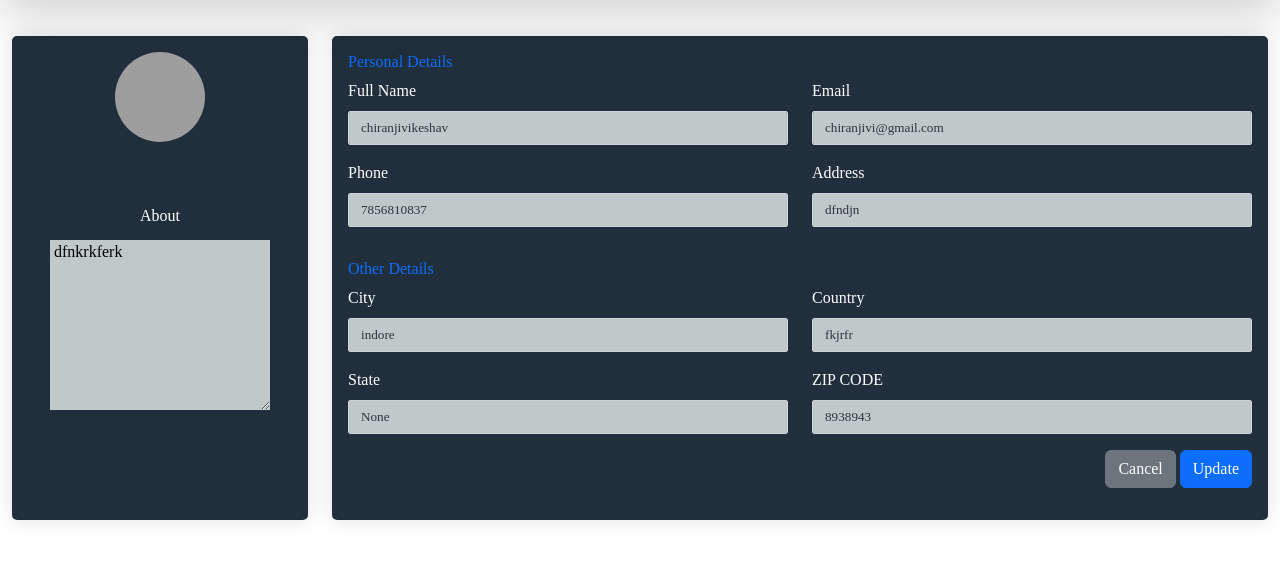
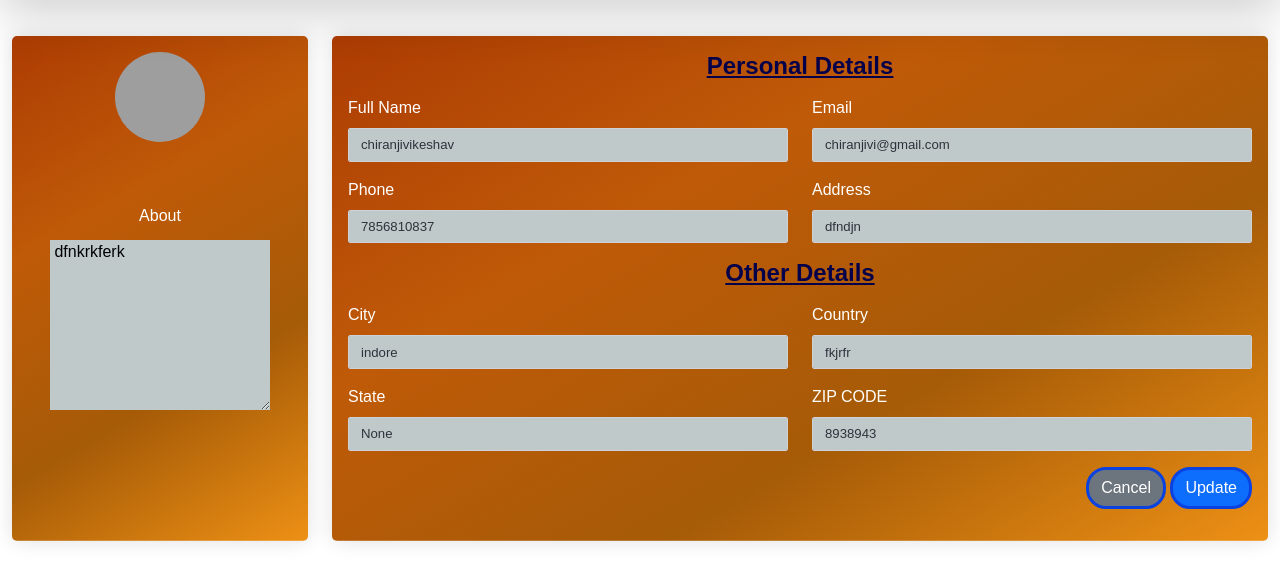
Before and after one commit to chiranjivikeshav/DBMS_Restaurants_management, a Django app: template templates/profile.html in a window 1280 px wide. Shown: the part 128-710 px from the top of the page. Run offline with Django 4.2, Linux system fonts and the light colour scheme; the template is opened without the code that fills it: values that come from a table or form of the project are taken from there, others are empty; data comes from the database, SQL or seed files in the repository; both versions use the stored data as it was after the commit; some libraries are stand-ins or nearby versions; grey boxes are pictures that could not be loaded.

Commit message:
profile updated

```diff
--- a/templates/profile.html
+++ b/templates/profile.html
@@ -5,8 +5,12 @@
 
 {% endblock link %}
 {%block css%}
+@import url(
+"https://fonts.googleapis.com/css2?family=Poppins:ital,wght@0,100;0,200;0,300;0,400;0,500;0,600;0,700;0,800;0,900;1,100;1,200;1,300;1,400;1,500;1,600;1,700;1,800;1,900&display=swap");
 .container{
     margin-top:20px;
+    font-family: "Poppins", sans-serif;
+
 
 }
 
@@ -63,19 +67,58 @@
 }
 
 .card {
-    background:#212F3D;
+    background-size: 400% 400%;
+    background: linear-gradient(150deg, #ad3c03,#bf5a08,#a65b07,#ed9015);
+
+    animation: gradient 5s ease infinite;
     -webkit-border-radius: 5px;
     -moz-border-radius: 5px;
     border-radius: 5px;
     border: 0;
     margin-bottom: 1rem;
     color:#ffffff;
+
 }
+@keyframes gradient {
+    0% {
+        background-position: 0% 50%;
+    }
+    50% {
+        background-position: 50% 100%;
+    }
+    100% {
+        background-position: 0% 50%;
+    }
+}
+
 textarea{
     background-color:#BFC9CA;
 
 }
+.btn-primary.update_b{
+    border:3px solid #0942e0;
+    border-radius: 20px;
+}
+.btn-secondary.cancel_b{
+    border:3px solid #0942e0;
+    border-radius: 20px;
+}
+/* Change background color of Update button to green on hover */
+.btn-primary.update_b:hover {
+    background-color: green;
+}
 
+/* Change background color of Cancel button to red on hover */
+.btn-secondary.cancel_b:hover {
+    background-color: red;
+}
+.section-heading {
+    text-align: center;
+    font-size: 24px; /* Adjust font size as needed */
+    font-weight: 700; /* Enhance the font style */
+    color: #04014a; /* Modify the color if needed */
+    margin-bottom: 15px;
+    text-decoration: underline; }
 {%endblock%}
 
 {% block body %}
@@ -107,7 +150,7 @@ textarea{
         <div class="card-body">
             <div class="row gutters">
                 <div class="col-xl-12 col-lg-12 col-md-12 col-sm-12 col-12">
-                    <h4 class="mb-2 text-primary">Personal Details</h4>
+                    <h4 class="section-heading">Personal Details</h4>
                 </div>
                 <div class="col-xl-6 col-lg-6 col-md-6 col-sm-6 col-12">
                     <div class="form-group">
@@ -136,7 +179,7 @@ textarea{
             </div>
             <div class="row gutters">
                 <div class="col-xl-12 col-lg-12 col-md-12 col-sm-12 col-12">
-                    <h4 class="mt-3 mb-2 text-primary">Other Details</h4>
+                    <h4 class="section-heading">Other Details</h4>
                 </div>
                 <div class="col-xl-6 col-lg-6 col-md-6 col-sm-6 col-12">
                     <div class="form-group">
@@ -166,8 +209,8 @@ textarea{
             <div class="row gutters">
                 <div class="col-xl-12 col-lg-12 col-md-12 col-sm-12 col-12">
                     <div class="text-right">
-                        <button type="button" id="cancelButton"  class="btn btn-secondary">Cancel</button>
-                        <button type="submit" id="submit" name="submit" class="btn btn-primary">Update</button>
+                        <button type="button" id="cancelButton" class="btn btn-secondary cancel_b">Cancel</button>
+                        <button type="submit" id="submit" name="submit" class="btn btn-primary update_b">Update</button>
                     </div>
                 </div>
             </div>
```
Also changed, not shown: db.sqlite3.
